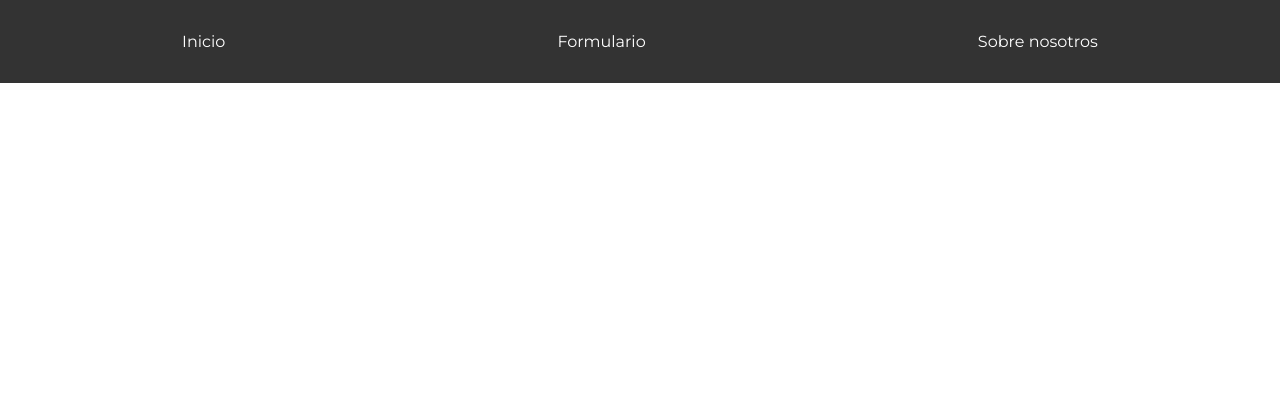
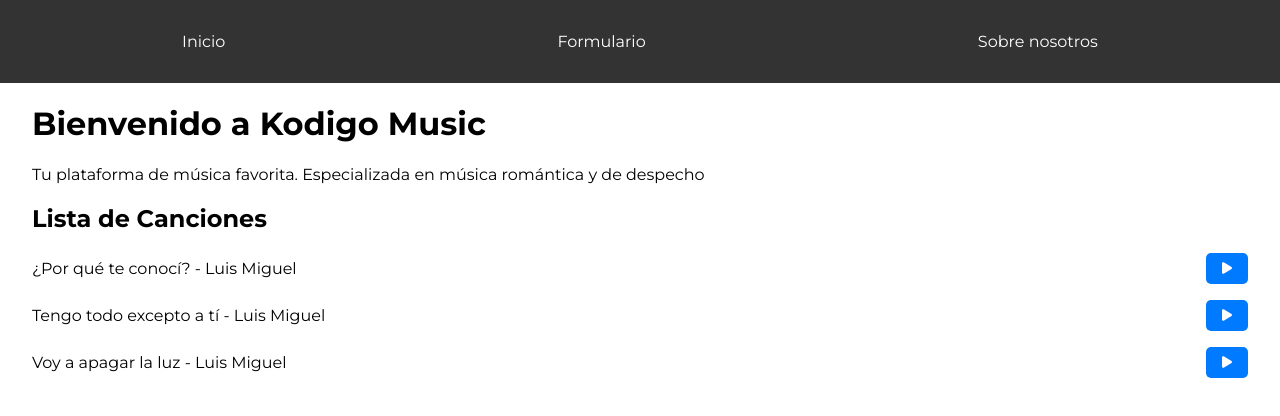
Before and after one commit to daniel-avelar02/spa-react, a React (Vite) app: page / in a window 1280 px wide. Shown: the top 416 px of the page. Built offline with nearby package versions, Linux system fonts and the light colour scheme; the HTML template or start-up script is replaced by a standard one.

Commit message:
Correciones

```diff
--- a/index.html
+++ b/index.html
@@ -10,6 +10,6 @@
 <link href="https://fonts.googleapis.com/css2?family=Montserrat:ital,wght@0,100..900;1,100..900&display=swap" rel="stylesheet">  </head>
   <body>
     <div id="root"></div>
-    <script type="module" src="/spa-react/src/main.jsx"></script> <!-- Ajusta esta ruta -->
+    <script type="module" src="src/main.jsx"></script> <!-- Ajusta esta ruta -->
   </body>
 </html>
--- a/package.json
+++ b/package.json
@@ -3,14 +3,14 @@
   "private": true,
   "version": "0.0.0",
   "type": "module",
-  "homepage": "https://github.com/daniel-avelar02/spa-react.git",
+  "homepage": "https://daniel-avelar02.github.io/spa-react",
   "scripts": {
     "dev": "vite",
     "build": "vite build",
     "lint": "eslint .",
     "preview": "vite preview",
     "predeploy": "npm run build",
-    "deploy": "gh-pages -d build"
+    "deploy": "gh-pages -d dist"
   },
   "dependencies": {
     "@emotion/react": "^11.14.0",
--- a/src/App.jsx
+++ b/src/App.jsx
@@ -1,5 +1,5 @@
 import React, { useState, useRef, useEffect } from 'react';
-import { BrowserRouter as Router, Route, Routes } from 'react-router-dom';
+import { HashRouter as Router, Route, Routes } from 'react-router-dom';
 import Home from './components/Home';
 import About from './components/About';
 import Form from './components/Form';
@@ -85,7 +85,7 @@
     <Router>
       <Navbar />
       <Routes>
-        <Route path="/spa-react" element={<Home playSong={playSong} currentSongIndex={currentSongIndex} isPlaying={isPlaying} />} />
+        <Route path="/" element={<Home playSong={playSong} currentSongIndex={currentSongIndex} isPlaying={isPlaying} />} />
         <Route path="/about" element={<About />} />
         <Route path="/form" element={<Form />} />
       </Routes>
--- a/src/components/Navbar.jsx
+++ b/src/components/Navbar.jsx
@@ -5,7 +5,7 @@
   return (
     <nav>
       <ul>
-        <li><Link to="/spa-react">Inicio</Link></li>
+        <li><Link to="/">Inicio</Link></li>
         <li><Link to="/form">Formulario</Link></li>
         <li><Link to="/about">Sobre nosotros</Link></li>
       </ul>
```
